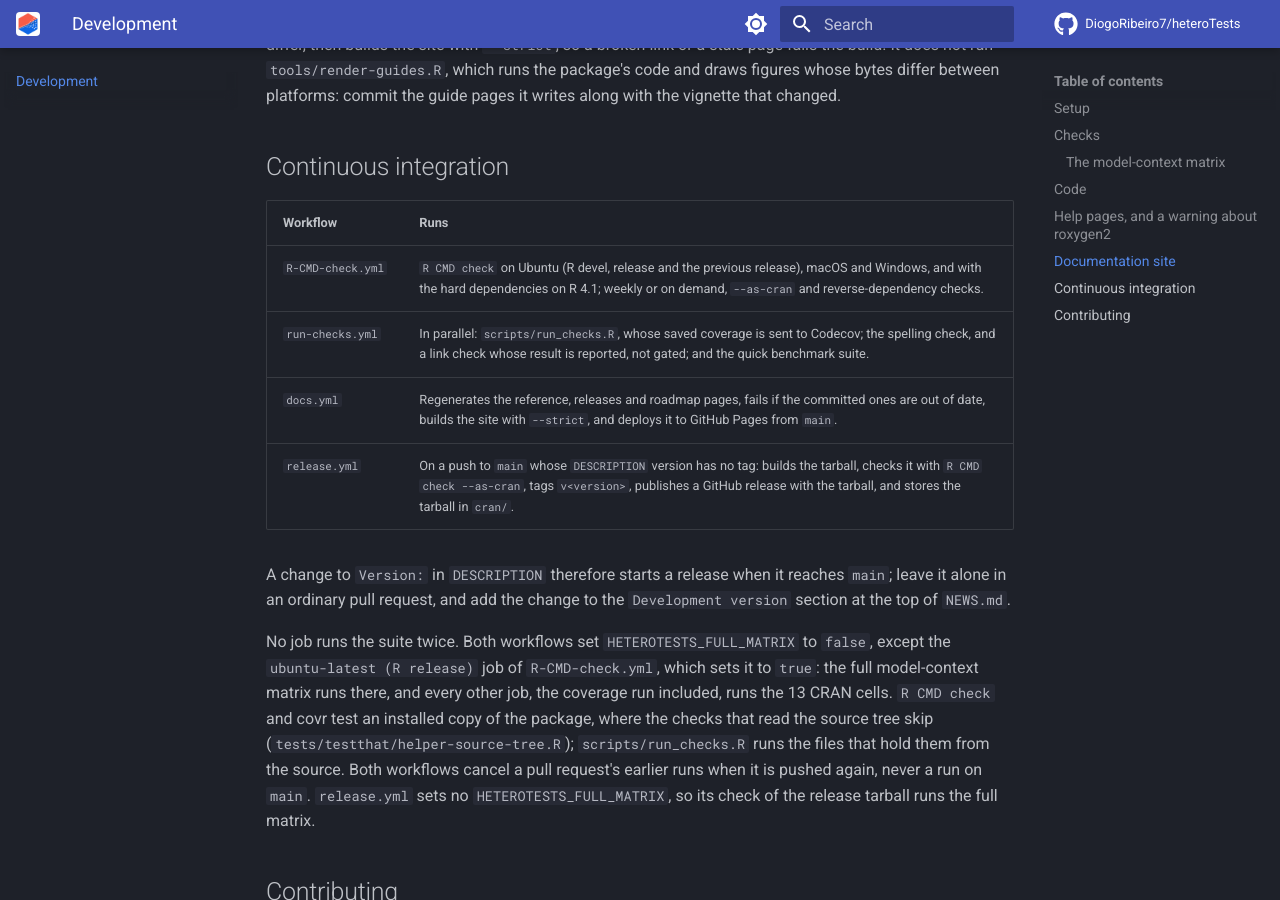
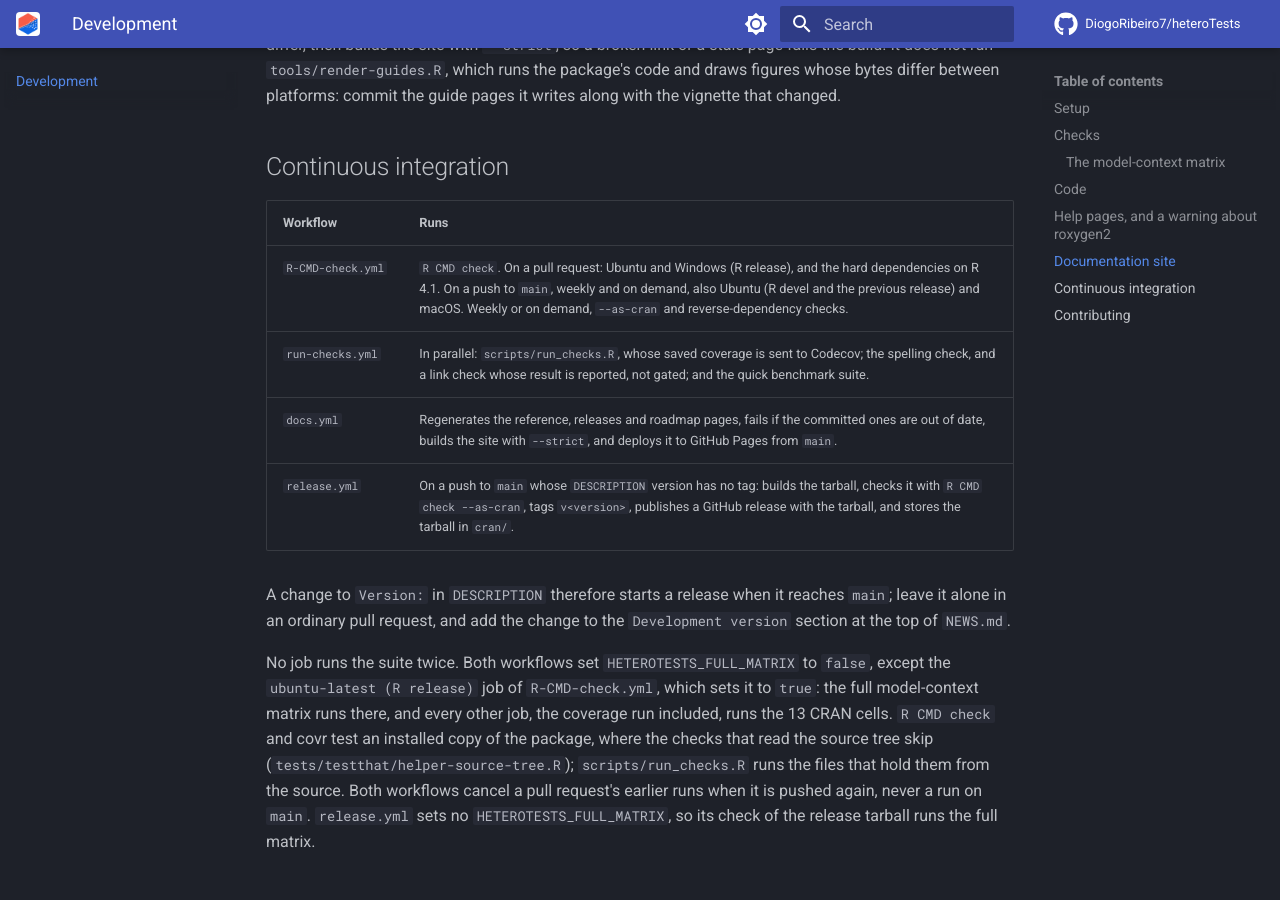
Before and after one commit to DiogoRibeiro7/heteroTests, an MkDocs documentation site: the page built from docs/development.md, in a window 1280 px wide and 900 px high, scrolled down 2957 px. Built offline with MkDocs 1.6.1 and Material for MkDocs 9.7.7, drawn with Linux system fonts in a browser that asks for light colours; comment, search, counter and statistics services are not loaded.

Commit message:
Run R devel, oldrel-1 and macOS on main and weekly, not on every pull request
A pull request now waits for R CMD check on Ubuntu and Windows (R release)
and on R 4.1. A push to main, the weekly schedule and a manual run still run
all five configurations, so a problem on R devel, the previous release or
macOS shows up on the next merge or within a week. Runner set-up on oldrel-1
had been taking 17 to 30 minutes before the check itself started.

```diff
--- a/docs/development.md
+++ b/docs/development.md
@@ -116,7 +116,7 @@ the guide pages it writes along with the vignette that changed.
 
 | Workflow | Runs |
 | --- | --- |
-| `R-CMD-check.yml` | `R CMD check` on Ubuntu (R devel, release and the previous release), macOS and Windows, and with the hard dependencies on R 4.1; weekly or on demand, `--as-cran` and reverse-dependency checks. |
+| `R-CMD-check.yml` | `R CMD check`. On a pull request: Ubuntu and Windows (R release), and the hard dependencies on R 4.1. On a push to `main`, weekly and on demand, also Ubuntu (R devel and the previous release) and macOS. Weekly or on demand, `--as-cran` and reverse-dependency checks. |
 | `run-checks.yml` | In parallel: `scripts/run_checks.R`, whose saved coverage is sent to Codecov; the spelling check, and a link check whose result is reported, not gated; and the quick benchmark suite. |
 | `docs.yml` | Regenerates the reference, releases and roadmap pages, fails if the committed ones are out of date, builds the site with `--strict`, and deploys it to GitHub Pages from `main`. |
 | `release.yml` | On a push to `main` whose `DESCRIPTION` version has no tag: builds the tarball, checks it with `R CMD check --as-cran`, tags `v<version>`, publishes a GitHub release with the tarball, and stores the tarball in `cran/`. |
```
Also changed, not shown: 1 other file.
